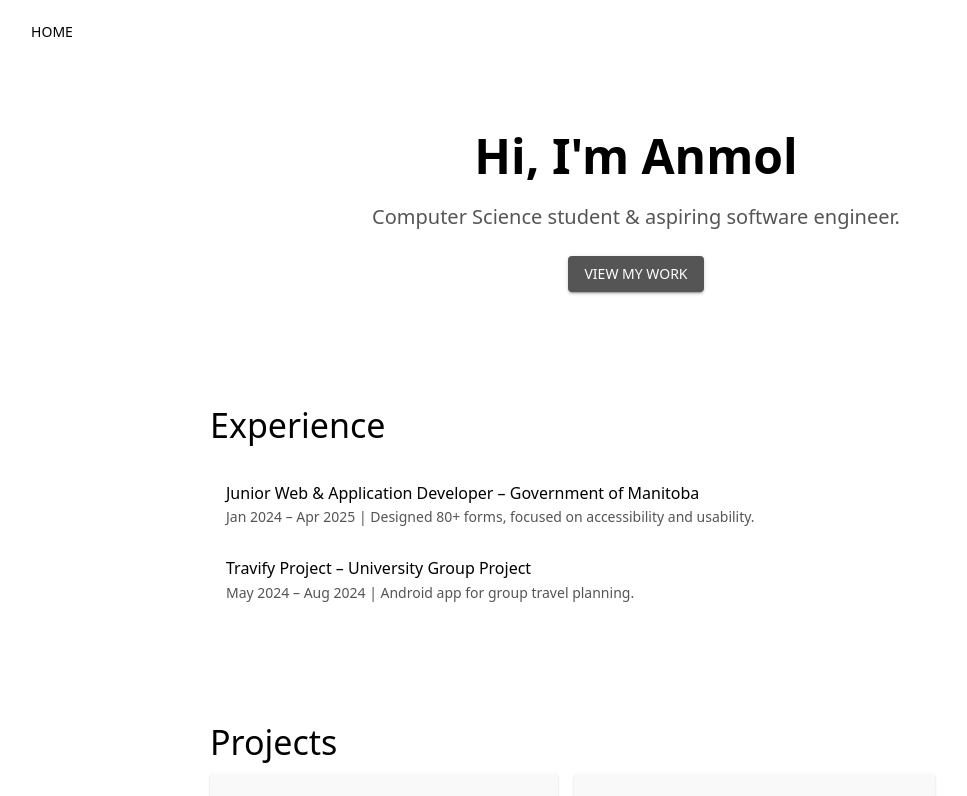
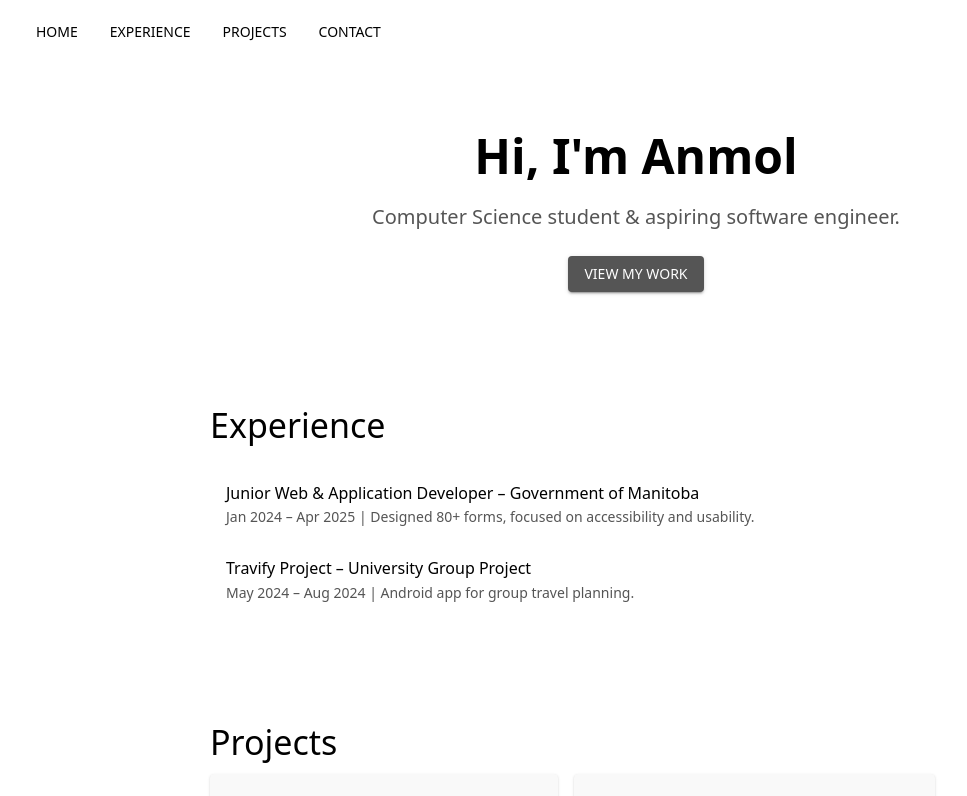
Before and after one commit to AnmolKhangura/AnmolKhangura.github.io, a React (Vite) app: page / in a window 1280 px wide. Shown: the top 796 px of the page, without its empty margins (4-971 px from the left). Built offline with nearby package versions, Linux system fonts and the light colour scheme.

Commit message:
define variant for nav buttons

```diff
--- a/src/components/Navbar.jsx
+++ b/src/components/Navbar.jsx
@@ -8,21 +8,10 @@ function Navbar() {
       boxShadow: "none",
     }}>
       <Toolbar>
-        <Button color="primary" href="#about" disableRipple
-        sx={{
-          "&:hover": {
-            backgroundColor: "transparent",
-            boxShadow: "none",
-            textShadow: "0 0 20px rgba(255, 255, 255, 1)",
-            // textDecorationColor: "text.primary",
-          },
-          "&:active": {
-            transform: "scale(0.98)",
-          },
-        }}>Home</Button>
-        <Button color="inherit" href="#experience">Experience</Button>
-        <Button color="inherit" href="#projects">Projects</Button>
-        <Button color="inherit" href="#contact">Contact</Button>
+        <Button color="primary" href="#about" disableRipple variant="nav">Home</Button>
+        <Button color="primary" href="#experience" disableRipple variant="nav">Experience</Button>
+        <Button color="primary" href="#projects" disableRipple variant="nav">Projects</Button>
+        <Button color="primary" href="#contact" disableRipple variant="nav">Contact</Button>
       </Toolbar>
     </AppBar>
   );
--- a/src/theme/theme.jsx
+++ b/src/theme/theme.jsx
@@ -45,9 +45,30 @@ const getDesign = (mode) => ({
     },
   },
 
-//   shape: {
-//     borderRadius: 12,
-//   },
+  components: {
+    MuiButton: {
+      variants: [
+        {
+          props: { variant: "nav"},
+          style: ({theme}) => ({
+            color: theme.palette.text.primary,
+            "&:hover": {
+              backgroundColor: "transparent",
+              boxShadow: "none",
+              textShadow: `0 0 20px ${theme.palette.text.primary}`,
+            },
+            "&:active": {
+              transform: "scale(1.1)",
+            },
+          }),
+        },
+      ],
+    },
+  },
+
+  //   shape: {
+  //     borderRadius: 12,
+  //   },
 });
 
 export const createAppTheme = (mode) => createTheme(getDesign(mode));
```
